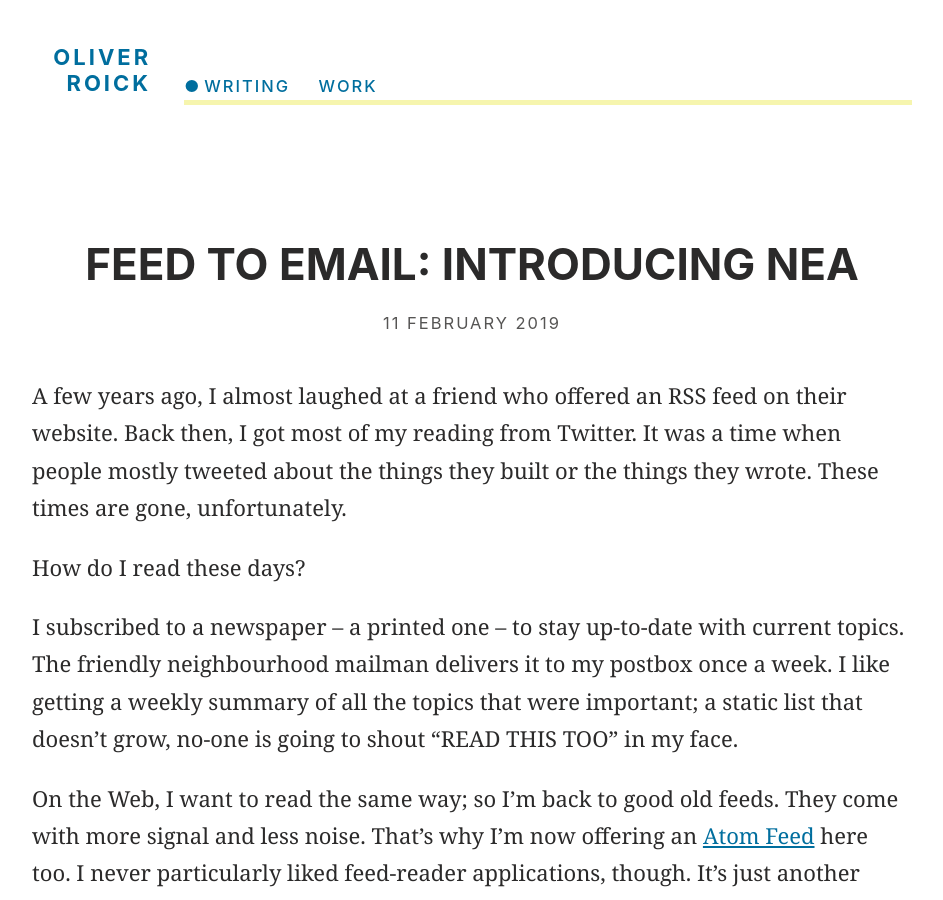
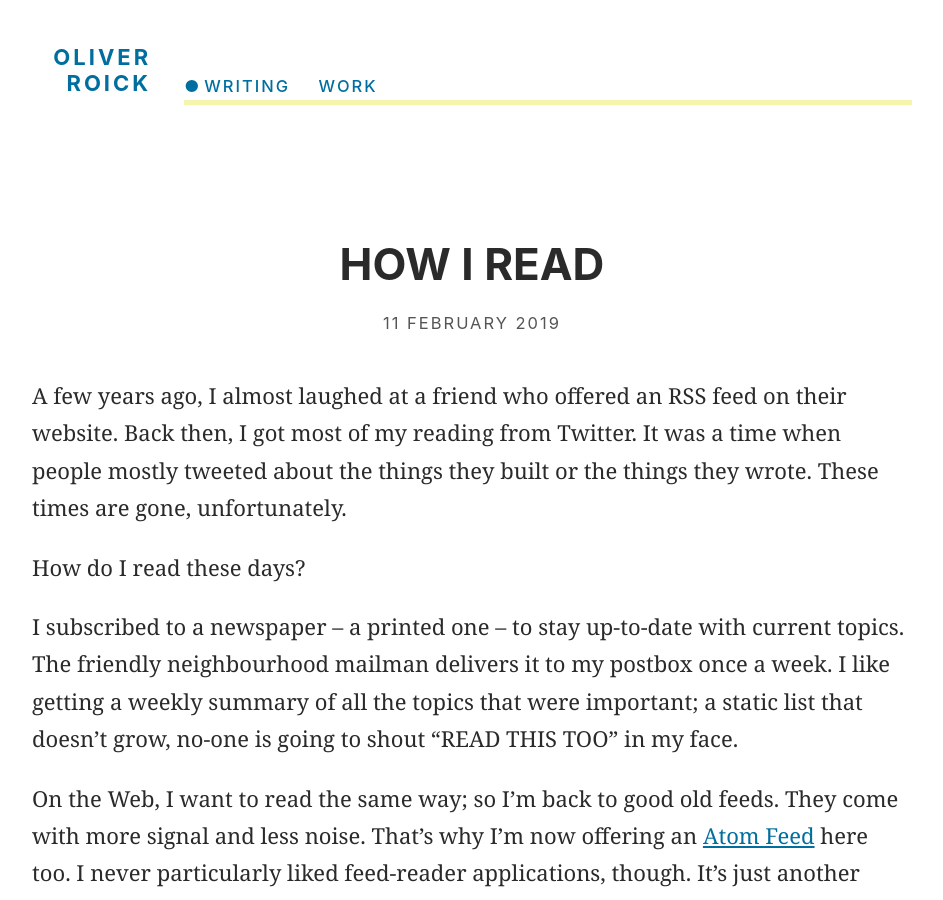
Before and after one commit to oliverroick/oliverroick.net, a Jekyll site: the page built from _posts/2019-02-11-how-i-read.md, in a window 1280 px wide and 900 px high. Shown: the whole window, without its empty margins (168-1111 px from the left). Built offline with Jekyll 4.4.1, drawn with Linux system fonts in a browser that asks for light colours.

Commit message:
Change title

```diff
--- a/_posts/2019-02-11-feed-to-email-nea.md
+++ b/_posts/2019-02-11-how-i-read.md
@@ -1,6 +1,6 @@
 ---
 layout: post
-title:  "Feed to email: Introducing Nea"
+title:  "How I read"
 date:   2019-02-11 18:30:00+02:00
 category: "code"
 body_id: blog
```
